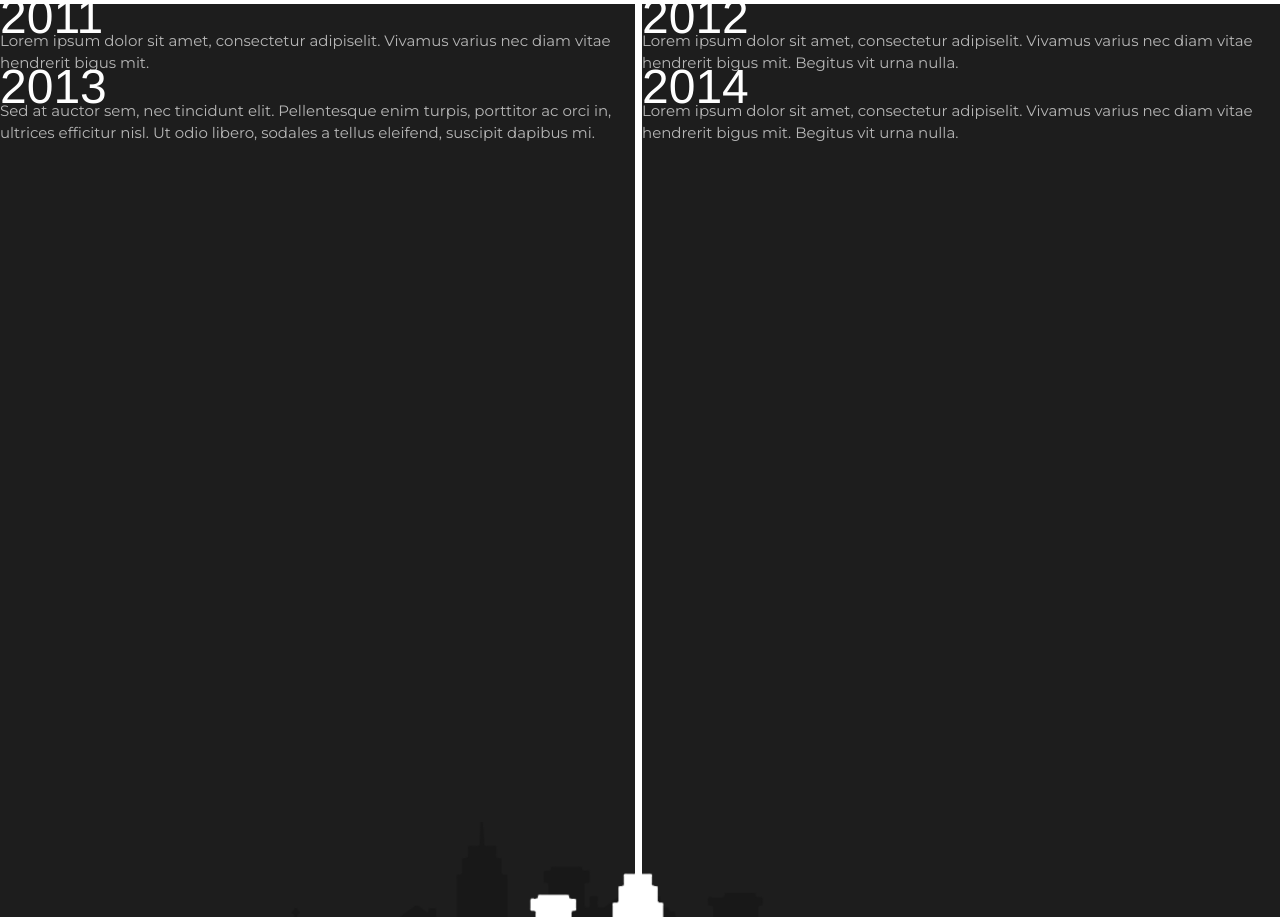
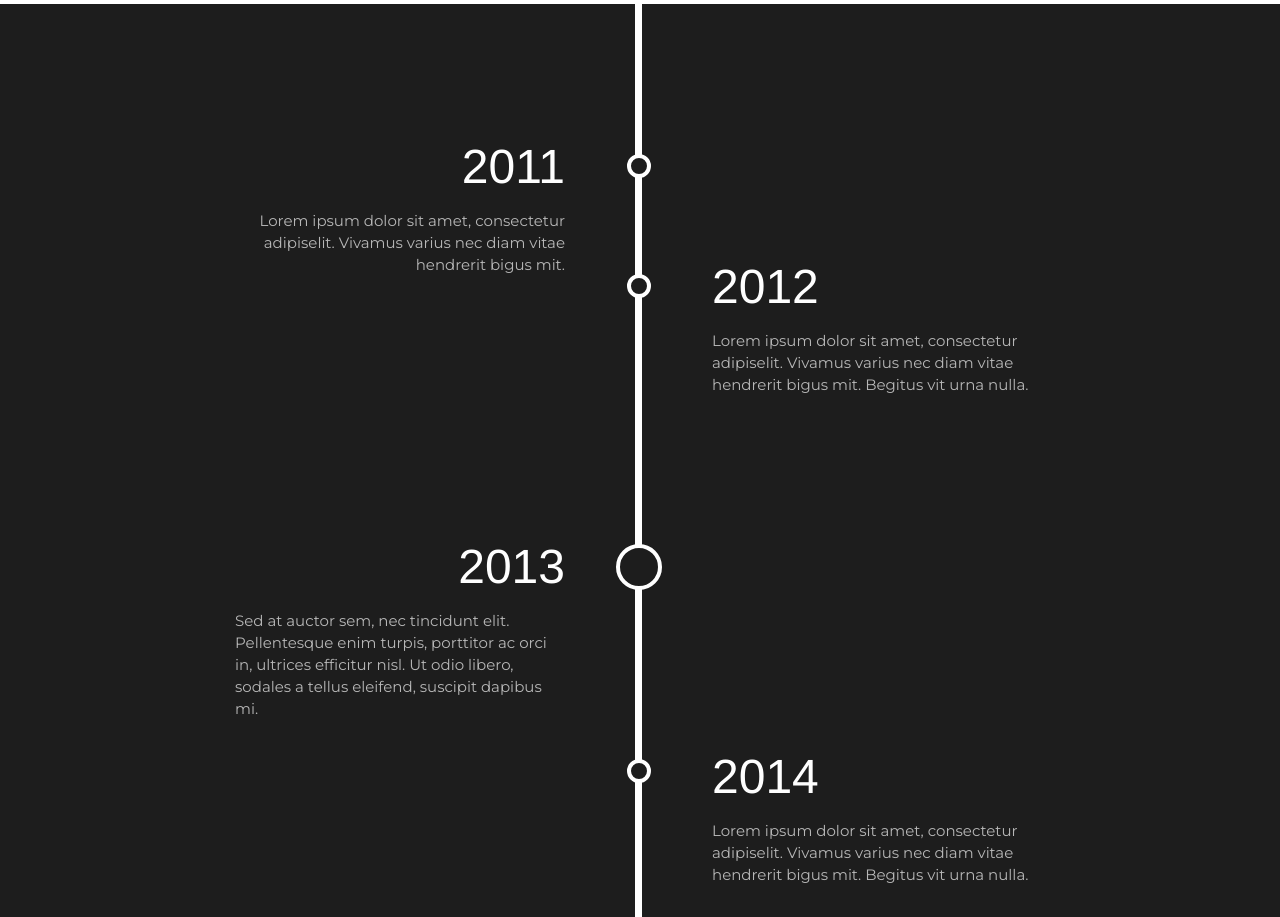
Before and after one commit to vardugina/black-and-white, a plain HTML site: page index.html in a window 1280 px wide. Shown: the part 796-1713 px from the top of the page. Drawn offline with Linux system fonts and the light colour scheme.

Commit message:
add "timeline"

```diff
--- a/css/divider.css
+++ b/css/divider.css
@@ -1,3 +1,38 @@
+.divider {
+	height: 1300px;
+	position: relative;
+}
+
+.history {
+	width: 400px;
+	height: 150px;
+}
+
+
+.history2011 {
+	margin-top: 150px;
+	margin-bottom: 250px;
+	padding-right: 70px;
+	float: right;
+	text-align: right;
+}
+
+.history2012 {
+	margin-top: 270px;
+	margin-bottom: 340px;
+	padding-left: 70px;
+}
+
+.history2014 {
+	padding-left: 70px;
+}
+
+.history2013{
+	padding-right: 70px;
+	float: right;
+}
+
+
 .date {
 color: #fefefe;
 font-family: "HelveticaNeue-Light", "Helvetica Neue Light", "Helvetica Neue",
@@ -5,6 +40,11 @@ font-family: "HelveticaNeue-Light", "Helvetica Neue Light", "Helvetica Neue",
 font-size: 48px;
 font-weight: 400;
 line-height: 26px;
+margin-bottom: 30px;
+}
+
+.date-odd {
+	text-align: right;
 }
 
 .story {
@@ -16,3 +56,39 @@ font-weight: 300;
 line-height: 22px;
 
 }
+
+.circle {
+	border: 4px solid white;
+	border-radius: 50%;
+	background-color: #1d1d1d;
+	height: 24px;
+	width: 24px;
+}
+
+.circle11 {
+	position: absolute;
+	top: 150px;
+	left: -15.5px;
+}
+
+
+.circle12 {
+	position: absolute;
+	top: 270px;
+	left: -15.5px;
+}
+
+
+.circle13 {
+	position: absolute;
+	top: 540px;
+	left: -26px;
+	height: 46px;
+	width: 46px;
+}
+
+.circle14 {
+	position: absolute;
+	top: 755px;
+	left: -15.5px;
+}
--- a/index.html
+++ b/index.html
@@ -61,30 +61,26 @@
   <div class="main-container">
     <div class="history-container">
       <div class="divider divider-left">
-        <div class="circle">
-        </div>
-        <div class="history">
-        <p class="date">2011</p>
+        <div class="history history2011">
+        <p class="date date-odd">2011</p>
         <p class="story">Lorem ipsum dolor sit amet, consectetur adipiselit. Vivamus varius nec diam vitae hendrerit bigus mit.</p>
         </div>
-         <div class="circle">
-        </div>
-        <div class="history">
-        <p class="date">2013</p>
+        <div class="history history2013">
+        <p class="date date-odd">2013</p>
         <p class="story">Sed at auctor sem, nec tincidunt elit. Pellentesque enim turpis, porttitor ac orci in, ultrices efficitur nisl. Ut odio libero, sodales a tellus eleifend, suscipit dapibus mi.</p>
         </div>
       </div>
       <div class="divider divider-right">
-        <div class="circle">
-        </div>
-        <div class="history">
+        <div class="circle circle11"></div>
+        <div class="circle circle12"></div>
+        <div class="history history2012">
         <p class="date">2012</p>
         <p class="story">Lorem ipsum dolor sit amet, consectetur adipiselit. Vivamus varius nec diam vitae hendrerit bigus mit.
 Begitus vit urna nulla.</p>
         </div>
-        <div class="circle">
-        </div>
-        <div class="history">
+        <div class="circle circle13"></div>
+        <div class="circle circle14"></div>
+        <div class="history history2014">
         <p class="date">2014</p>
         <p class="story">Lorem ipsum dolor sit amet, consectetur adipiselit. Vivamus varius nec diam vitae hendrerit bigus mit.
 Begitus vit urna nulla.</p>
```
